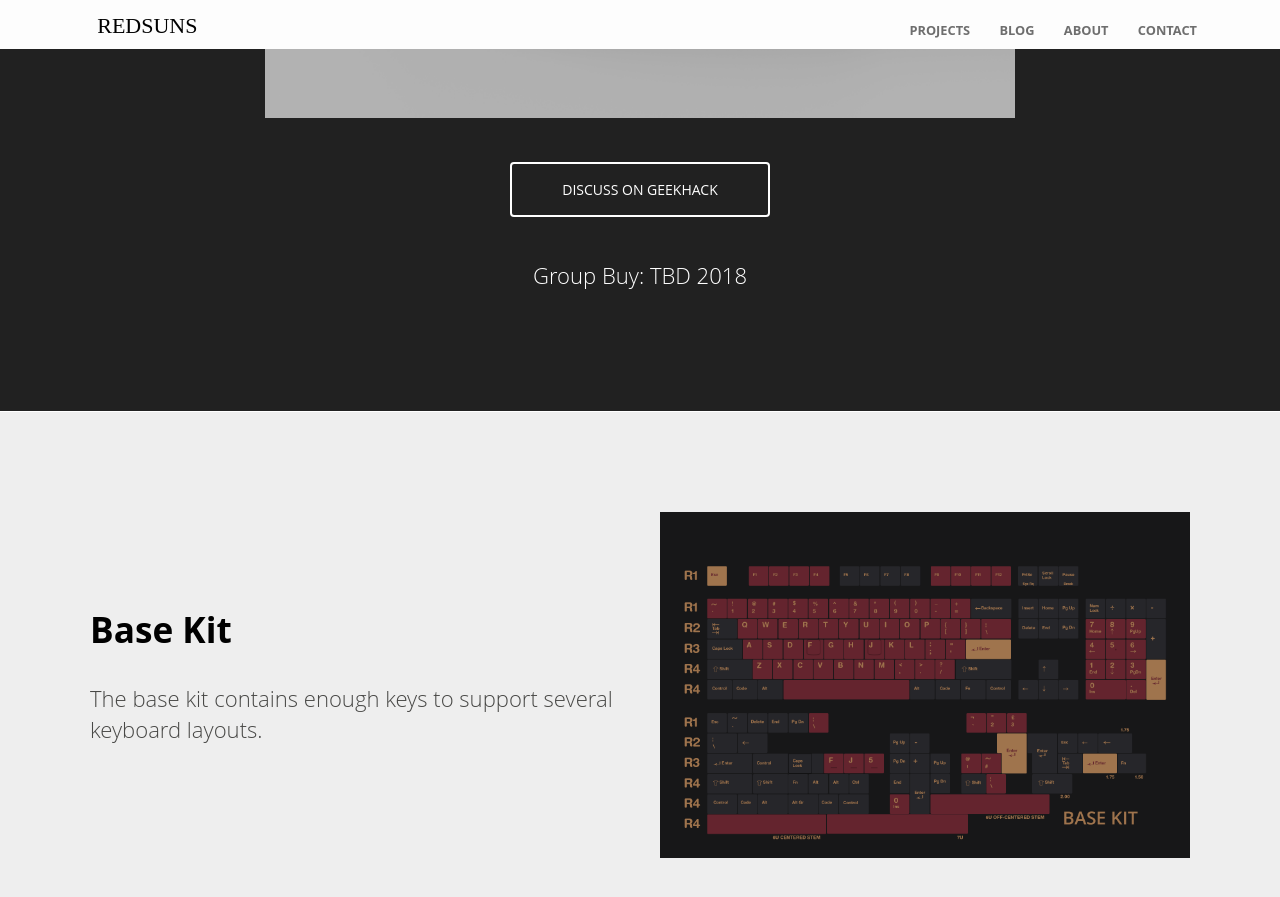
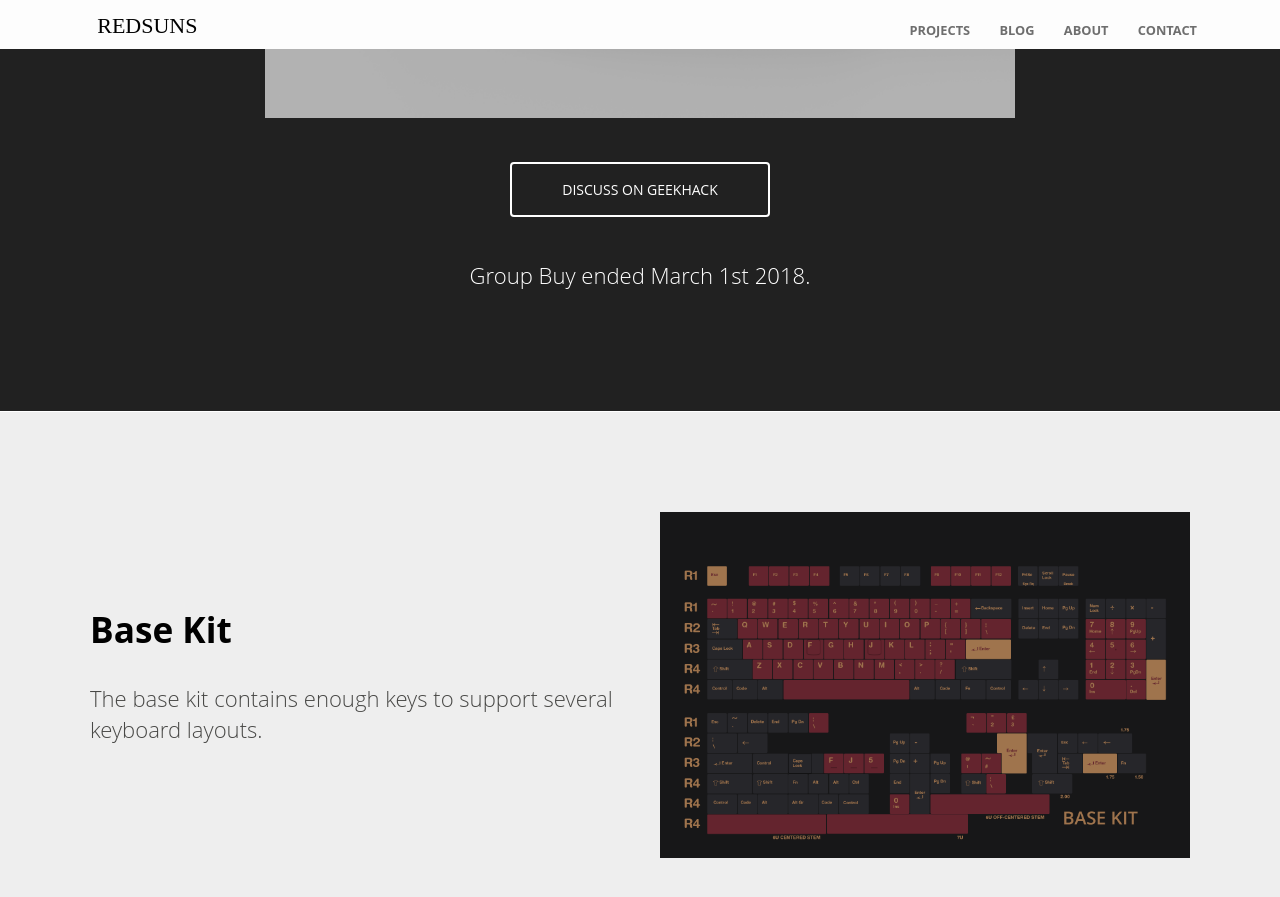
Before and after one commit to RedSunsRMK/redsunsrmk.github.io, a Jekyll site: the page built from index.html, in a window 1280 px wide and 900 px high, scrolled down 509 px. Shown: the top 897 px of the window. Built offline with Jekyll 4.4.1, drawn with Linux system fonts in a browser that asks for light colours.

Commit message:
Update index.html

```diff
--- a/index.html
+++ b/index.html
@@ -11,7 +11,7 @@ description: A Samurai-themed Custom Keycap Set
 			<img src="images/Aura60_RedSamurai_C2R01.png" alt="Screenshot" class="screenshot editable" />
 		</div>
 		<div class="cta button alt"><a href="https://geekhack.org/index.php?topic=89970.0" target="_blank">DISCUSS ON GEEKHACK</a></div>
-		<p>Group Buy: TBD 2018</p>
+		<p>Group Buy ended March 1st 2018.</p>
 	</div>
 </section>
 
```
